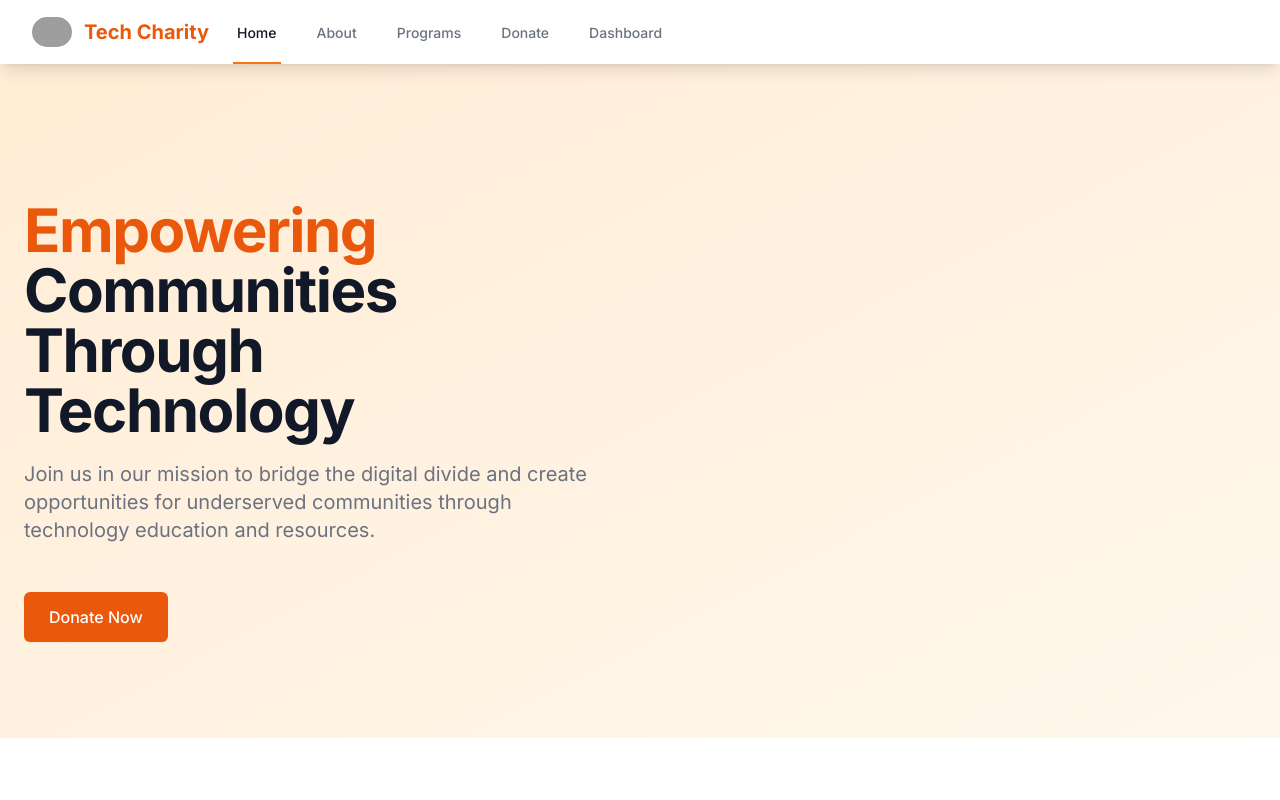
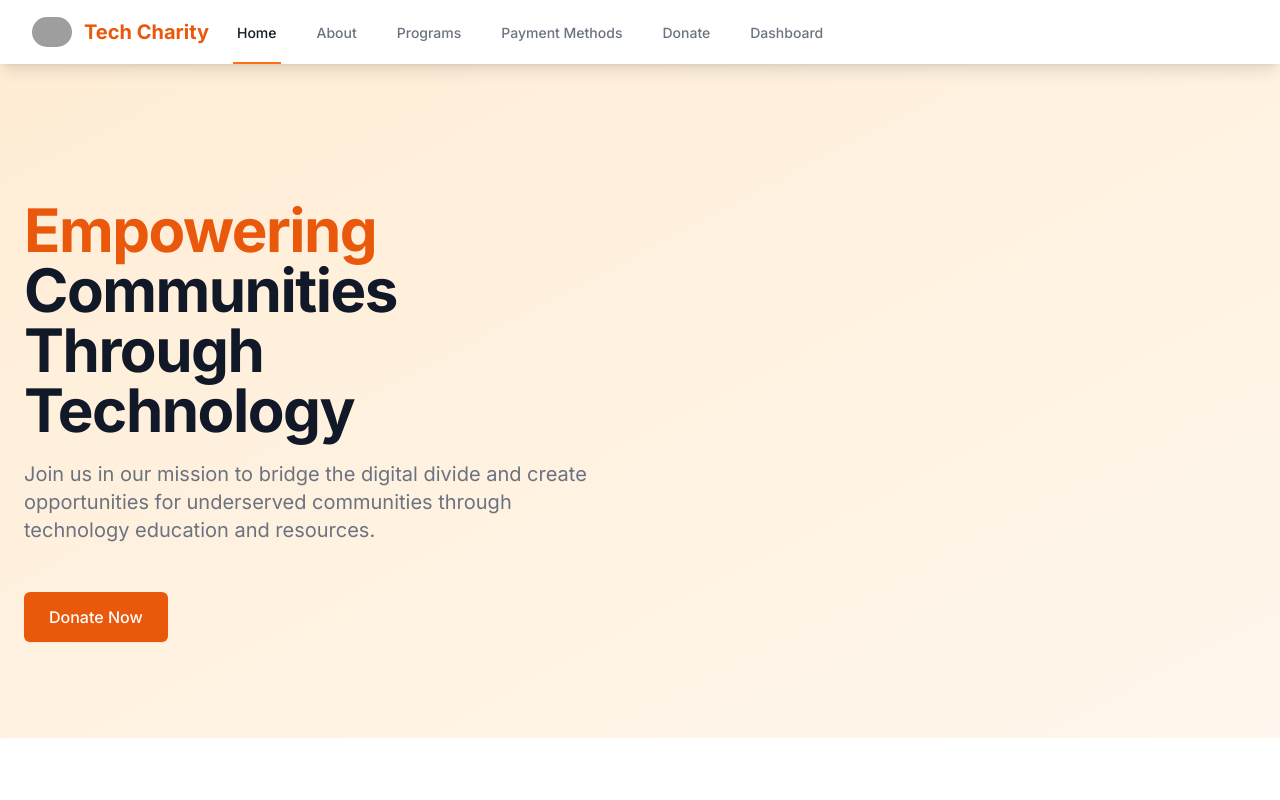
Before and after one commit to Faqih001/Fund_Raiser_Mpesa, a Next.js app: page / in a window 1280 px wide. Shown: the top 800 px of the page. Built offline with nearby package versions, Linux system fonts and the light colour scheme; grey boxes are pictures that could not be loaded.

Commit message:
Add PaymentsPage component and update navigation to include Payment Methods

```diff
--- a/src/components/Navigation.jsx
+++ b/src/components/Navigation.jsx
@@ -9,6 +9,7 @@ const navigation = [
   { name: 'Home', href: '/' },
   { name: 'About', href: '/about' },
   { name: 'Programs', href: '/programs' },
+  { name: 'Payment Methods', href: '/payments' },
   { name: 'Donate', href: '/donate' },
   { name: 'Dashboard', href: '/dashboard' },
 ];
```
